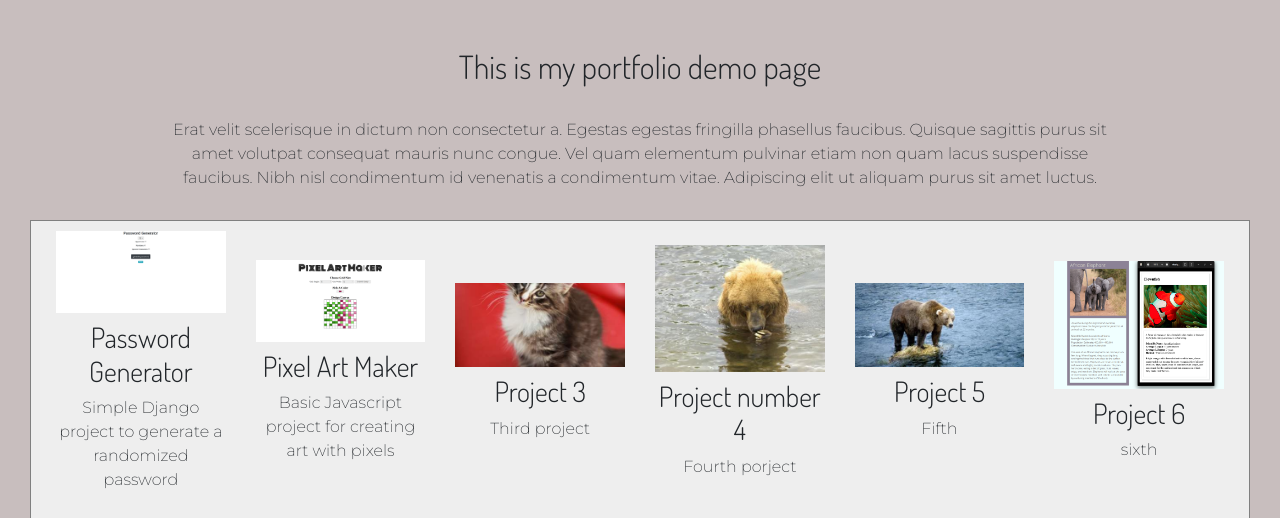
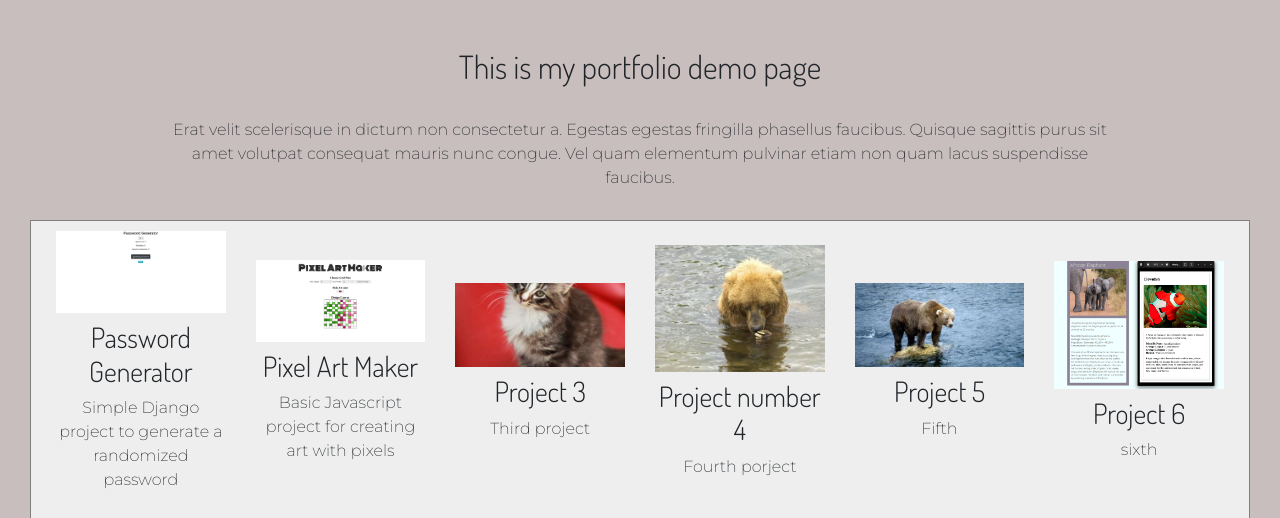
Before and after one commit to LauraHeino/personal-portfolio, a Django app: page / in a window 1280 px wide. Shown: the part 56-574 px from the top of the page. Run offline with Django 3.2, Linux system fonts and the light colour scheme; data comes from the database, SQL or seed files in the repository; some libraries are stand-ins or nearby versions.

Commit message:
removed unnecessary files

```diff
--- a/portfolio/templates/portfolio/home.html
+++ b/portfolio/templates/portfolio/home.html
@@ -16,8 +16,7 @@
 
     <p id="intro">Erat velit scelerisque in dictum non consectetur a. Egestas egestas fringilla phasellus faucibus.
       Quisque sagittis purus sit amet volutpat consequat mauris nunc congue. Vel quam elementum pulvinar etiam
-      non quam lacus suspendisse faucibus. Nibh nisl condimentum id venenatis a condimentum vitae.
-      Adipiscing elit ut aliquam purus sit amet luctus.</p>
+      non quam lacus suspendisse faucibus. </p>
     </div>
 
 
```
Also changed, not shown: portfolio/static/portfolio/2020-04-29-083650.jpg (deleted), portfolio/static/portfolio/macrosetosa.jpg (deleted), portfolio/static/portfolio/rusbyi.jpg (deleted), 1 other file.
